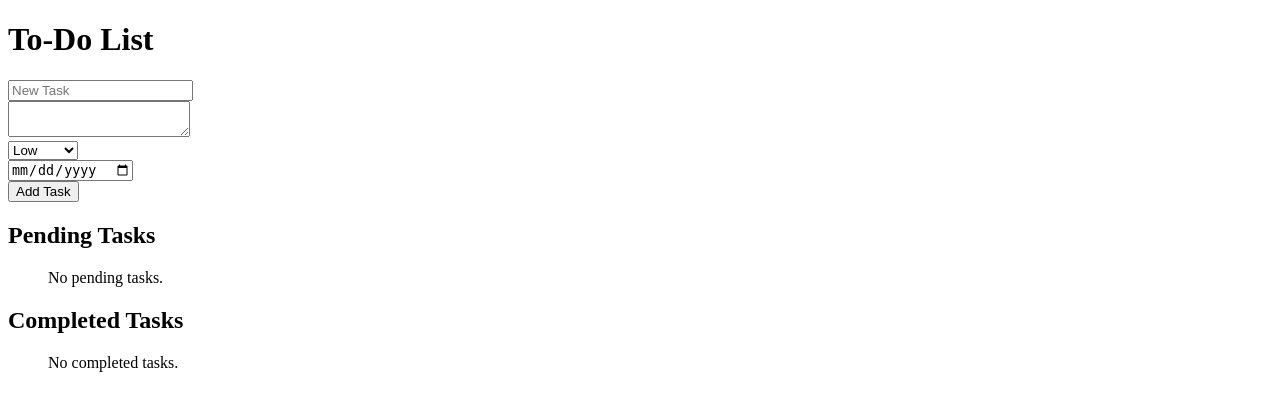
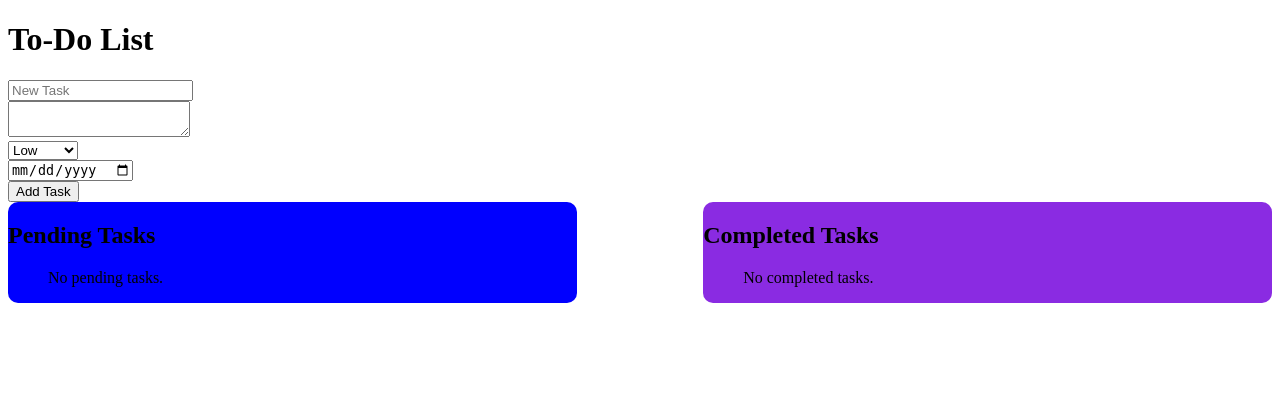
Before and after one commit to Fihliwe/CODSOFT, a Django app: page / in a window 1280 px wide. Shown: the top 411 px of the page. Run offline with Django 5.2, Linux system fonts and the light colour scheme; data that the repository does not hold is empty.

Commit message:
added css for the ui

```diff
--- /dev/null
+++ b/To-do-list/todolist/tasks/static/list_tasks.css
@@ -0,0 +1,12 @@
+#completed_div {
+    width: 45%;
+    float: right;
+    border-radius: 10px;
+    background-color: blueviolet;
+}
+#pending_div {
+    width: 45%;
+    float: left;
+    border-radius: 10px;
+    background-color: blue;
+}
--- a/To-do-list/todolist/tasks/templates/tasks/list_tasks.html
+++ b/To-do-list/todolist/tasks/templates/tasks/list_tasks.html
@@ -2,6 +2,7 @@
 <html lang="en">
 <head>
     <title>To-Do List</title>
+    <link  rel="stylesheet" href="../../static/list_tasks.css ">
 </head>
 <body>
     <h1>To-Do List</h1>
@@ -27,6 +28,8 @@
         <button type="submit">Add Task</button>
     </form>
 
+    <div id="tasks_wrapper">
+    <div id="pending_div">
         <h2>Pending Tasks</h2>
             <ul class="divide-y divide-gray-200 rounded-lg shadow-lg bg-white overflow-hidden">
                 {% for task in pending_tasks %}
@@ -38,7 +41,9 @@
                                 | Priority: <span class="{% if task.priority == 'High' %}text-red-600{% elif task.priority == 'Medium' %}text-blue-600{% else %}text-gray-600{% endif %}">{{ task.priority }}</span>
                                 | Due: <span class="{% if task.due_date and task.due_date < today %}text-red-500{% else %}text-gray-500{% endif %}">{{ task.due_date }}</span>
                                 <br>
-                        | Notes: <span class="text-gray-500">{{ task.notes }}</span>
+                                ----------------------------------------------------------------------
+                                <br>
+                                Notes: <span class="text-gray-500">{{ task.notes }}</span>
                             </p>
                         </div>
                         <div class="flex space-x-4">
@@ -51,8 +56,10 @@
                     <p>No pending tasks.</p>
                 {% endfor %}
             </ul>
+    </div>
 
-    <div class="">
+
+    <div id="completed_div">
         <h2>Completed Tasks</h2>
         <ul class="divide-y divide-gray-200 rounded-lg shadow-lg bg-white overflow-hidden">
             {% for task in completed_tasks %}
@@ -74,6 +81,7 @@
             {% endfor %}
         </ul>
     </div>
+    </div>
 
 
 </body>
--- a/To-do-list/todolist/todolist/settings.py
+++ b/To-do-list/todolist/todolist/settings.py
@@ -38,6 +38,7 @@ INSTALLED_APPS = [
     'django.contrib.messages',
     'django.contrib.staticfiles',
     'tasks',
+    'tailwind'
 ]
 
 MIDDLEWARE = [
@@ -122,3 +123,7 @@ STATIC_URL = 'static/'
 # https://docs.djangoproject.com/en/5.1/ref/settings/#default-auto-field
 
 DEFAULT_AUTO_FIELD = 'django.db.models.BigAutoField'
+
+STATICFILES_DIRS = [
+    BASE_DIR / "tasks/static"
+    ]
```
Also changed, not shown: To-do-list/todolist/db.sqlite3. Lines whose indentation alone changed are shown as unchanged.
